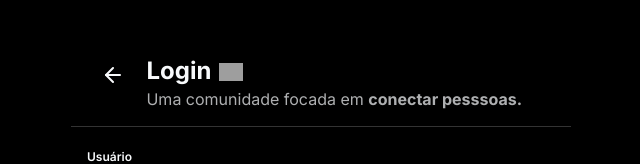
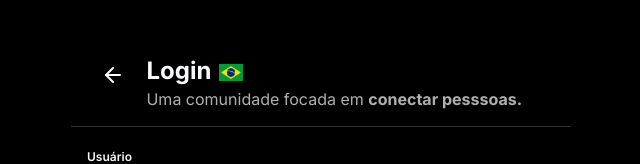
Before and after one commit to ryansldev/zap-web, a Next.js app: page /login in a window 1280 px wide. Shown: the part 173-337 px from the top of the page, without its empty margins (319-959 px from the left). Built offline with nearby package versions, Linux system fonts and the light colour scheme; no server answers; grey boxes are pictures that could not be loaded.

Commit message:
trying to fix brazil flag at login page

```diff
--- a/components/page-header.tsx
+++ b/components/page-header.tsx
@@ -58,6 +58,7 @@ export function PageHeader({
           <Emoji
             name="brazil"
             alt="Brazil flag"
+            ext="svg"
             height={24}
             width={24}
             className="ml-2"
```
Also changed, not shown: .eslintrc.json (added), 1 other file (tests, documents, lock files or other folders).
